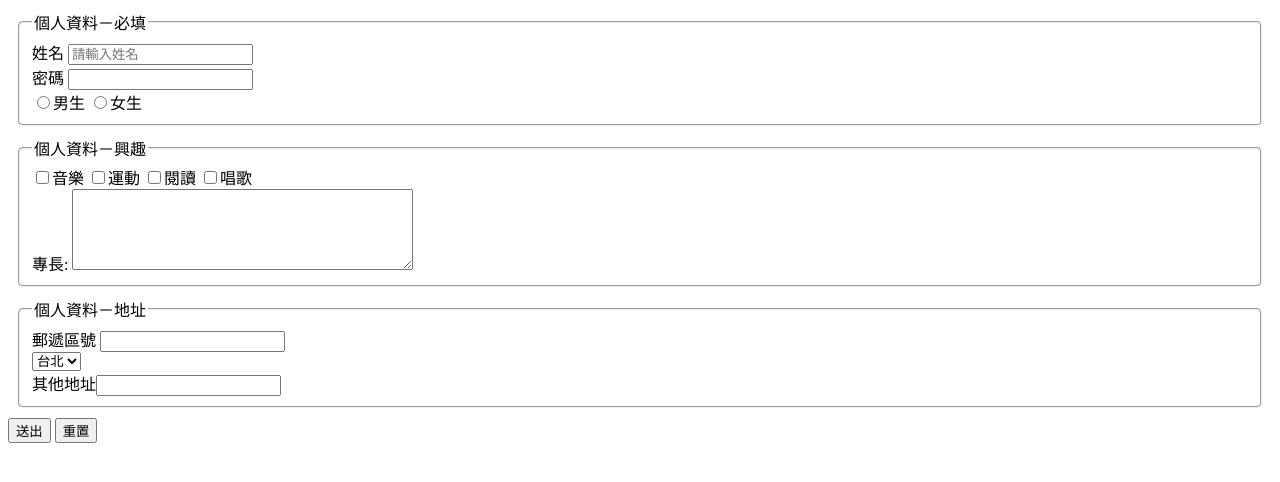
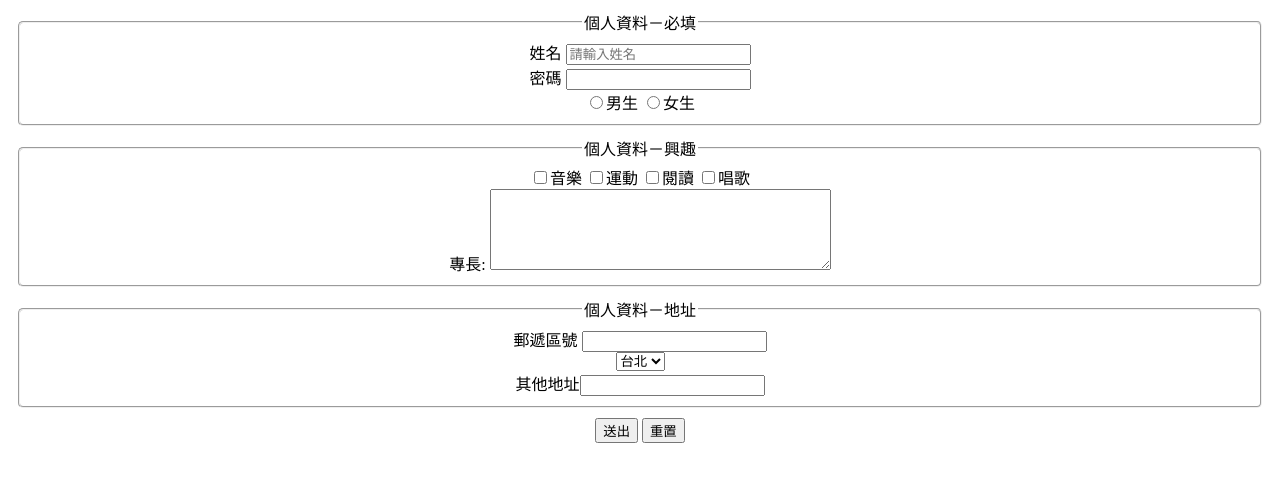
Before and after one commit to dog80630tom/chunchin, a plain HTML site: page Lab1/Formtest.html in a window 1280 px wide. Drawn offline with Linux system fonts and the light colour scheme.

Commit message:
作業一完成

```diff
--- a/Lab1/Formtest.html
+++ b/Lab1/Formtest.html
@@ -7,6 +7,11 @@
 
         border-radius: 5px;
         margin: 10px;
+        text-align: center;
+    }
+    div{
+
+        text-align: center;
     }
     </style>
     <meta charset="UTF-8">
```
